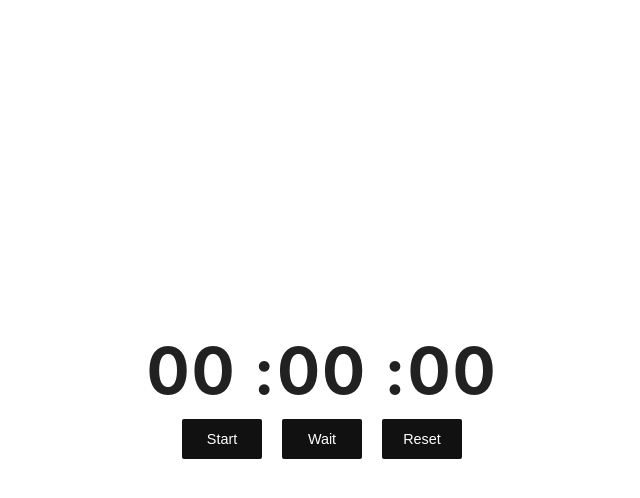
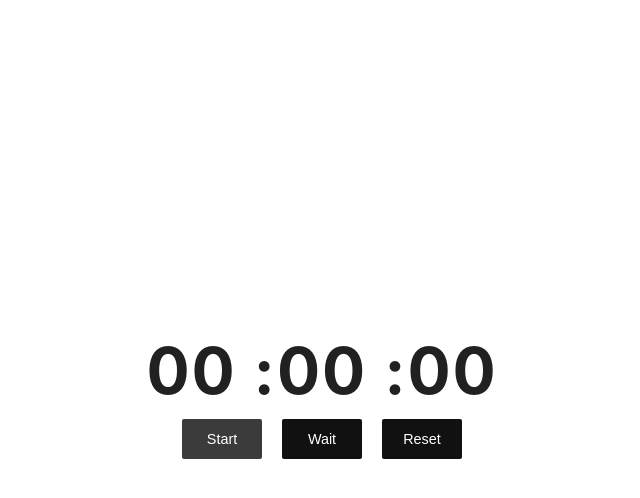
Before and after one commit to n7-remax/react-stopwatch, a React (Create React App) app: page / in a window 1280 px wide. In both pictures the pointer is over the button "Start". Shown: the top 498 px of the page, without its empty margins (318-958 px from the left). Built offline with nearby package versions, Linux system fonts and the light colour scheme.

Commit message:
added style feedback to buttons

```diff
--- a/src/index.css
+++ b/src/index.css
@@ -39,4 +39,9 @@ code {
   margin: 10px;
   padding: 12px;
   width: 80px;
+  cursor: pointer;
 }
+.control-buttons button:hover {
+  background-color: rgb(59, 59, 59);
+
+}
```
